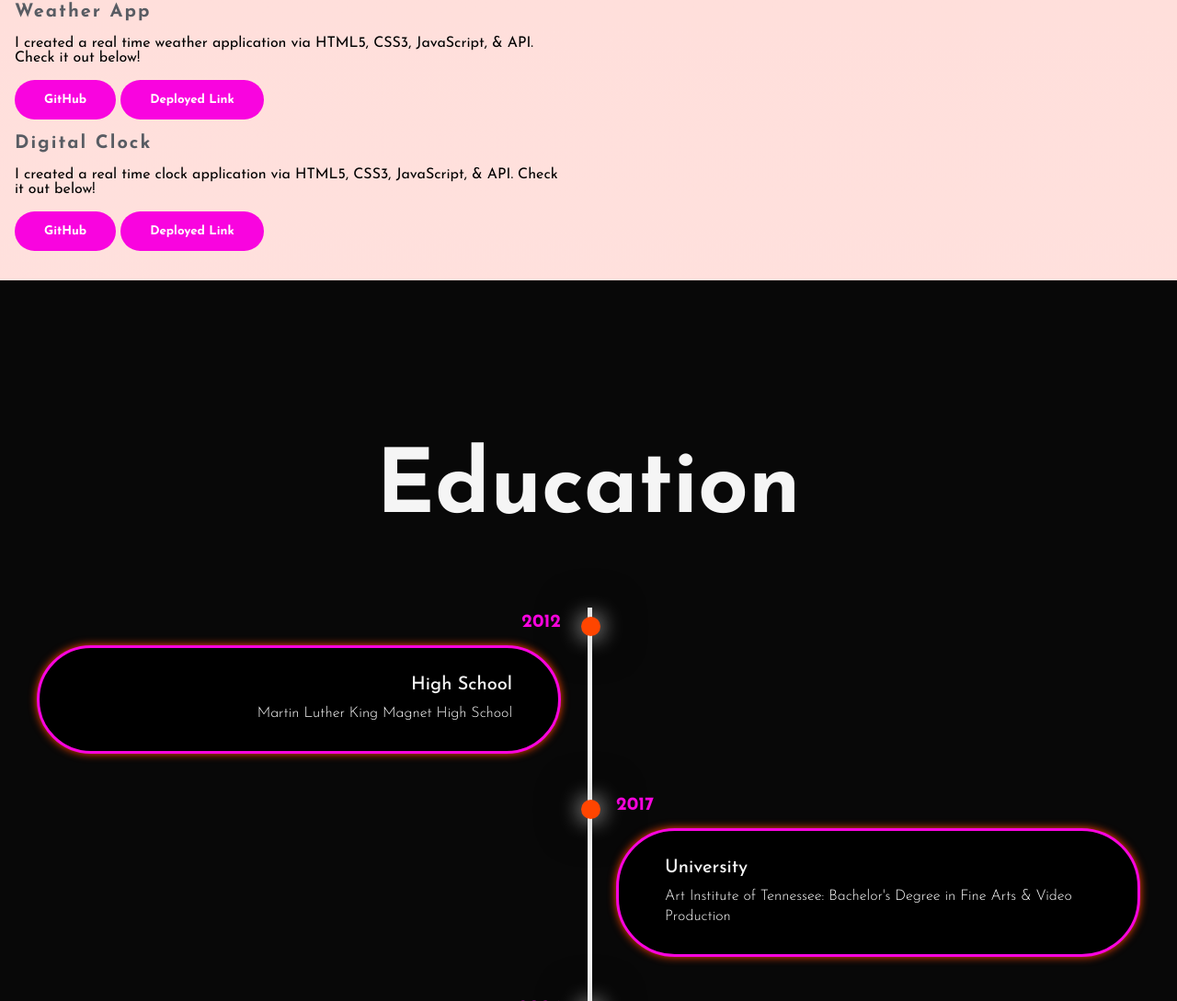
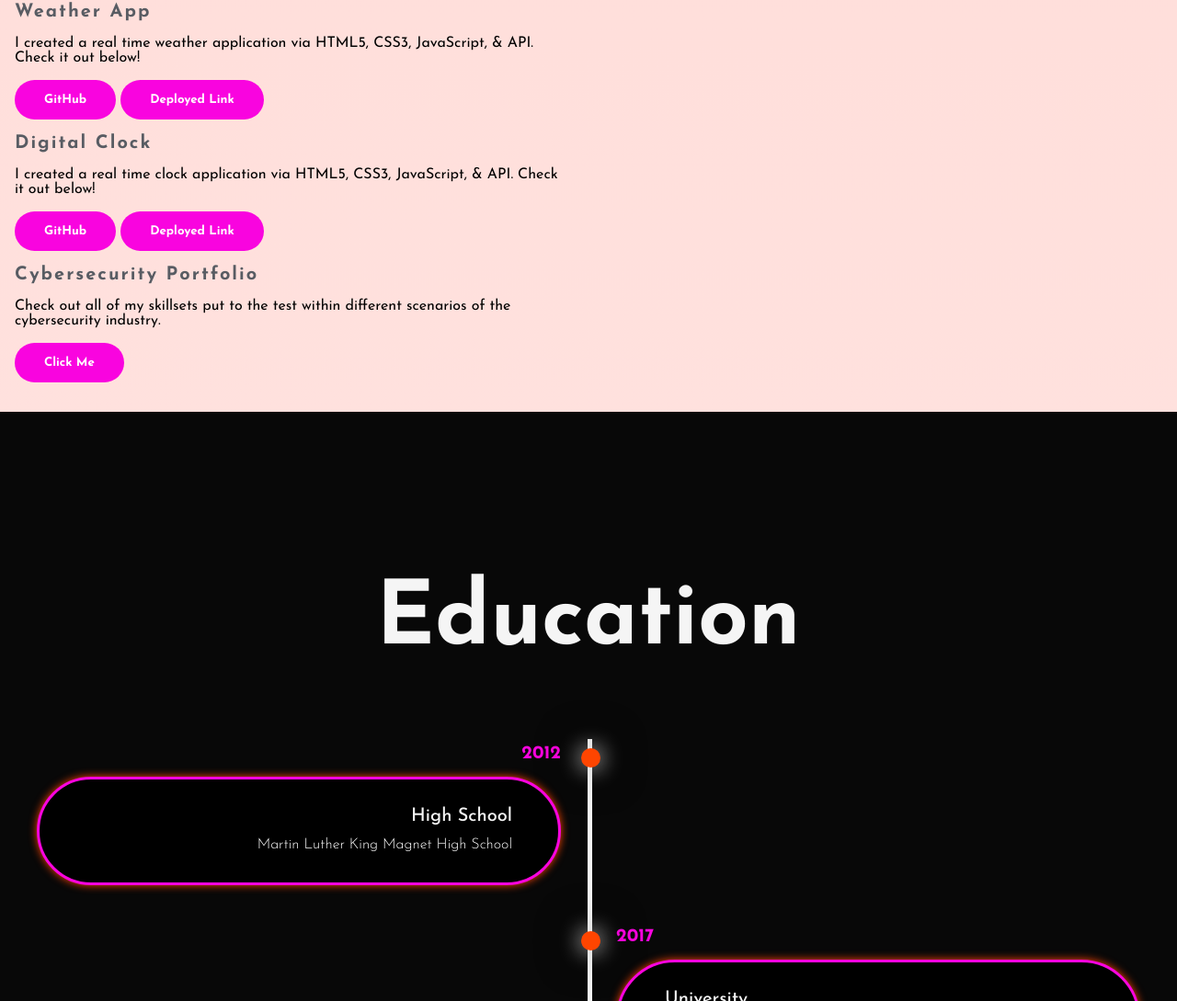
Before and after one commit to bdjoy2028/Porfolio-Website, a plain HTML site: page index.html in a window 1280 px wide. Shown: the part 1005-2094 px from the top of the page at 92% size. Drawn offline with Linux system fonts and the light colour scheme.

Commit message:
portfolio redeploy

```diff
--- a/index.html
+++ b/index.html
@@ -98,6 +98,15 @@
                 <a href="https://bdjoy2028.github.io/Digital-Clock/">
                   <button type="button">Deployed Link</button>
                </a>
+               <br>
+              <br>
+              <h4>Cybersecurity Portfolio</h4>
+              <br>
+              <p>Check out all of my skillsets put to the test within different scenarios of the cybersecurity industry.</p>
+              <br>
+                <a href="https://drive.google.com/drive/folders/1p-WIC7yjGS-TQn0UwwM6mCD-_CMnp_J_?usp=drive_link">
+                  <button type="button">Click Me</button>
+                </a>
           </div>
       </div>
   </section>
```
